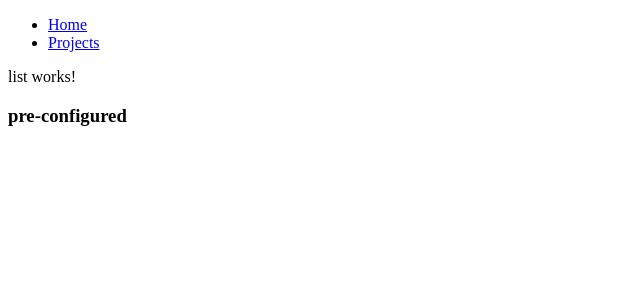
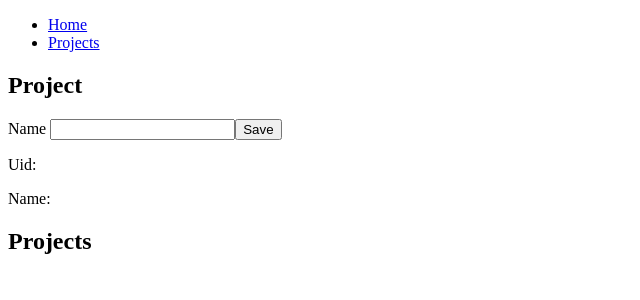
Before and after one commit to m3talsmith/timeboxng, an Angular app: page /projects in a window 1280 px wide. Shown: the top 300 px of the page, without its empty margins (0-640 px from the left). Built offline with nearby package versions, Linux system fonts and the light colour scheme.

Commit message:
WIP Local Storage of projects

```diff
--- a/src/app/app.module.ts
+++ b/src/app/app.module.ts
@@ -1,4 +1,5 @@
 import { NgModule } from '@angular/core';
+import { FormsModule, ReactiveFormsModule } from '@angular/forms';
 import { BrowserModule } from '@angular/platform-browser';
 
 import { AppRoutingModule } from './app-routing.module';
--- /dev/null
+++ b/src/app/projects/form/form.component.html
@@ -0,0 +1,12 @@
+<h2>Project</h2>
+<form [formGroup]="projectForm" (ngSubmit)="onSubmit()">
+  <label>
+    Name
+    <input formControlName="name" />
+  </label>
+  <input type="submit" value="Save" />
+</form>
+<div>
+  <p>Uid: {{uid}}</p>
+  <p>Name: {{name}}</p>
+</div>
--- /dev/null
+++ b/src/app/projects/form/form.component.ts
@@ -0,0 +1,27 @@
+import { Component, Input, Output } from '@angular/core';
+import { FormBuilder, FormControl } from '@angular/forms';
+import { Project } from '../project';
+import { ProjectsService } from '../projects.service';
+
+@Component({
+  selector: 'project-form',
+  templateUrl: './form.component.html',
+  styleUrls: ['./form.component.css']
+})
+export class ProjectFormComponent {
+  @Input() uid = '';
+  @Input() name = '';
+  projectForm = this.fb.group({
+    uid: new FormControl(this.uid),
+    name: new FormControl(this.name),
+  });
+  constructor(private srvc: ProjectsService, private fb: FormBuilder) {}
+  onSubmit() {
+    console.log(this.projectForm);
+    let uid = this.projectForm.get("uid")?.value as string;
+    let name = this.projectForm.get("name")?.value as string;
+    let project = this.srvc.save({uid, name});
+    this.uid = project.uid;
+    this.name = project.name;
+  }
+}
--- a/src/app/projects/list/list.component.html
+++ b/src/app/projects/list/list.component.html
@@ -1,4 +1,6 @@
-<p>list works!</p>
+<project-form></project-form>
+<h2>Projects</h2>
 <div *ngFor="let project of projects">
   <h3>{{project.name}}</h3>
+  <h6>UID: {{project.uid}}</h6>
 </div>
--- a/src/app/projects/projects.service.ts
+++ b/src/app/projects/projects.service.ts
@@ -9,11 +9,23 @@ export class ProjectsService {
   constructor() { }
 
   getAll(): Project[] {
-    return [
-      {
-        uid: Date.now().toString(),
-        name: "pre-configured"
-      }
-    ]
+    const storedProjects = localStorage.getItem("projects");
+    let projects = storedProjects ? JSON.parse(storedProjects) : []
+    return projects;
+  }
+
+  save(project: Project): Project {
+    let projects = this.getAll();
+    if (project.uid === '') {
+      project.uid = Date.now().toString();
+    }
+    let i = projects.findIndex((p) => p.uid === project.uid);
+    if (i >= 0) {
+      projects[i] = project;
+    } else {
+      projects.push(project);
+    }
+    localStorage.setItem("projects", JSON.stringify(projects));
+    return project;
   }
 }
```
Also changed, not shown: src/app/projects/projects.module.ts (+6 -2 lines), src/app/projects/form/form.component.css (added), 1 other file (tests, documents, lock files or other folders).
